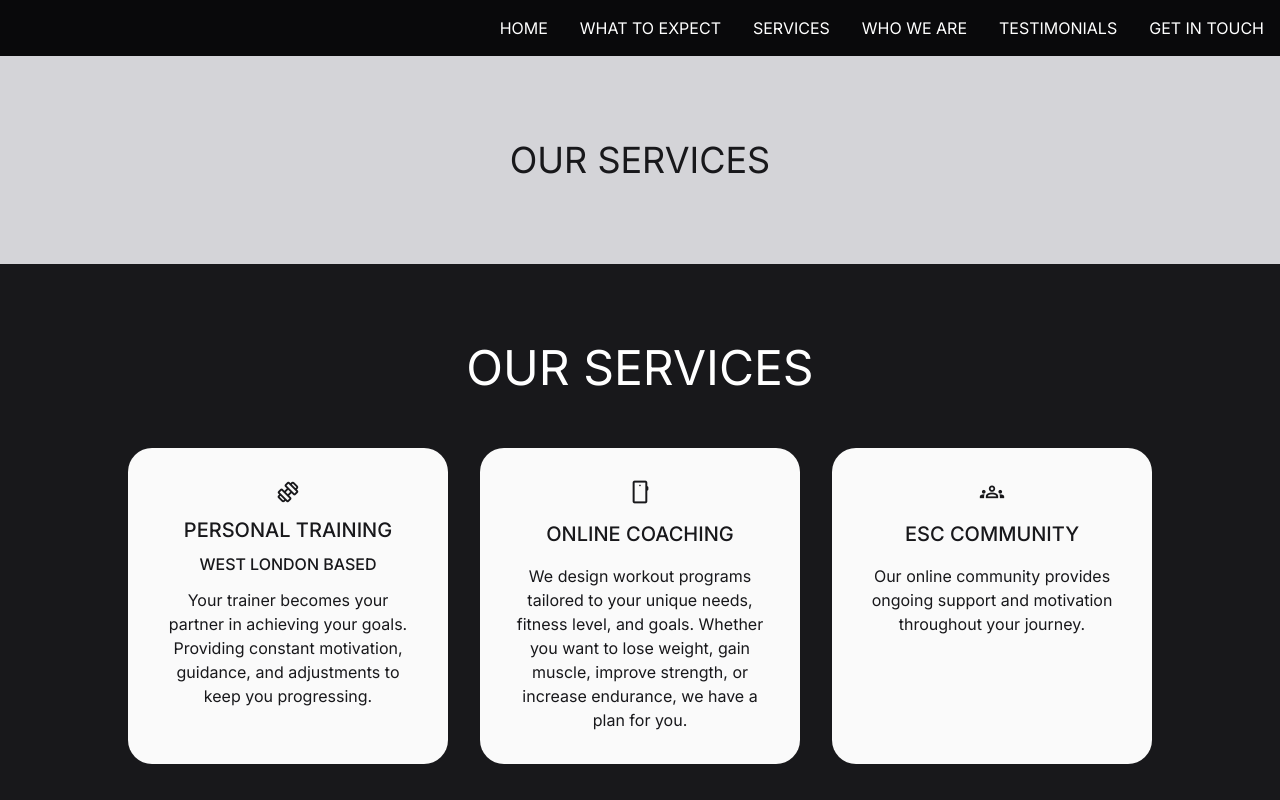
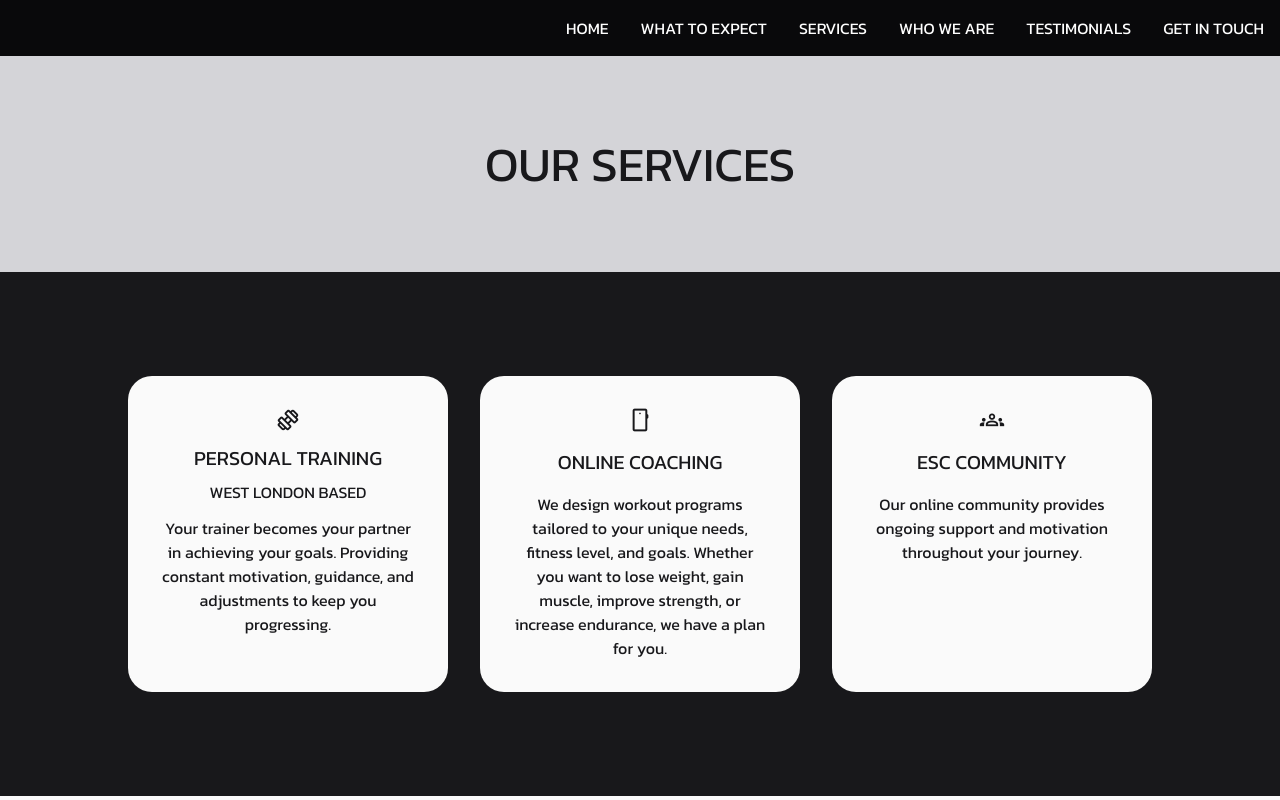
Before and after one commit to dee-lab/escintensity, a Next.js app: page /services in a window 1280 px wide. Shown: the top 800 px of the page. Built offline with nearby package versions, Linux system fonts and the light colour scheme.

Commit message:
Add global heading sizes

```diff
--- a/app/get-in-touch/sections/header.jsx
+++ b/app/get-in-touch/sections/header.jsx
@@ -2,7 +2,7 @@ const Header = () => {
   return (
     <header className="bg-zinc-300 py-16">
       <div className="flex flex-col text-zinc-900 text-center items-center gap-8 ms-auto me-auto max-w-[80%]">
-        <h3 className="text-4xl my-5 uppercase">Get In Touch</h3>
+        <h1 className="my-5">Get In Touch</h1>
       </div>
     </header>
   )
--- a/app/layout.js
+++ b/app/layout.js
@@ -1,10 +1,19 @@
 import NavBar from "./ui/sections/global/nav";
 import Footer from "./ui/sections/global/footer";
-import { Inter } from "next/font/google";
+import { Orbitron, Kanit } from "next/font/google";
 import "./ui/globals.css";
 import "./ui/globalIcons.css";
 
-const inter = Inter({ subsets: ["latin"] });
+// const orbitron = Orbitron({
+//   // weight: '400',
+//   subsets: ['latin'],
+// })
+
+const kanit = Kanit({
+  weight: '400',
+  subsets: ['latin'],
+})
+
 
 export const metadata = {
   title: "ESC Intensity",
@@ -14,7 +23,7 @@ export const metadata = {
 export default function RootLayout({ children }) {
   return (
     <html lang="en">
-      <body className={inter.className}>
+      <body className={kanit.className}>
         <NavBar />
           {children}
         <Footer />
--- a/app/services/sections/header.jsx
+++ b/app/services/sections/header.jsx
@@ -2,7 +2,7 @@ const Header = () => {
   return (
     <header className="bg-zinc-300 py-16">
       <div className="flex flex-col text-zinc-900 text-center items-center gap-8 ms-auto me-auto max-w-[80%]">
-        <h3 className="text-4xl my-5 uppercase">Our Services</h3>
+        <h1 className="my-5">Our Services</h1>
       </div>
     </header>
   )
--- a/app/services/sections/packages.jsx
+++ b/app/services/sections/packages.jsx
@@ -1,7 +1,6 @@
 const Packages = () => {
   return (
     <section className="bg-zinc-900 py-20 [&_h3]:uppercase">
-      <h2 className="text-5xl text-center text-white pb-8 uppercase">Our Services</h2>
       <div className="flex flex-wrap justify-center *:grow *:shrink *:basis-20 gap-8 pt-6 pb-6 ms-auto me-auto text-zinc-900 *:text-center  *:bg-neutral-50 *:rounded-3xl *:flex *:flex-col  *:gap-4 *:p-8 *:max-w-80 *:min-w-80">
 
         {/* Box 1 */}
--- a/app/testimonials/sections/header.jsx
+++ b/app/testimonials/sections/header.jsx
@@ -2,7 +2,7 @@ const Header = () => {
   return (
     <header className="bg-zinc-100 py-16">
       <div className=" flex flex-col text-zinc-900 text-center items-center gap-8 ms-auto me-auto max-w-[90%]">
-        <h3 className="text-4xl my-5 uppercase">Testimonials</h3>
+        <h1 className="my-5">Testimonials</h1>
       </div>
     </header>
   )
--- a/app/ui/globals.css
+++ b/app/ui/globals.css
@@ -2,18 +2,25 @@
 @tailwind components;
 @tailwind utilities;
 
-:root {
-  --foreground-rgb: 0, 0, 0;
-  --background-start-rgb: 214, 219, 220;
-  --background-end-rgb: 255, 255, 255;
+@layer base {
+  h1 {
+    @apply text-4xl;
+    @apply uppercase;
+    @apply md:text-5xl
+  }
+  h2 {
+    @apply text-3xl;
+    @apply md:text-4xl
+  }
+  h3 {
+    @apply text-2xl;
+    @apply md:text-3xl
+  }
 }
 
-@media (prefers-color-scheme: dark) {
-  :root {
-    --foreground-rgb: 255, 255, 255;
-    --background-start-rgb: 0, 0, 0;
-    --background-end-rgb: 0, 0, 0;
-  }
+
+:root {
+  background-color: #fafafa;
 }
 
 @layer utilities {
--- a/app/ui/sections/our-services.jsx
+++ b/app/ui/sections/our-services.jsx
@@ -1,7 +1,7 @@
 const OurServicesSection = () => {
   return (
     <section className="bg-zinc-900 py-20 [&_h3]:uppercase">
-      <h2 className="text-5xl text-center text-white pb-8 uppercase">Our Services</h2>
+      <h2 className="text-center text-white pb-8">Our Services</h2>
       <div className="flex flex-wrap justify-center *:grow *:shrink *:basis-20 gap-8 pt-6 pb-6 ms-auto me-auto text-zinc-900 *:text-center  *:bg-neutral-50 *:rounded-3xl *:flex *:flex-col  *:gap-4 *:p-8 *:max-w-80 *:min-w-80">
 
         {/* Box 1 */}
--- a/app/what-to-expect/sections/fitness-goal.jsx
+++ b/app/what-to-expect/sections/fitness-goal.jsx
@@ -1,7 +1,7 @@
 const FitnessGoal = () => {
   return (
     <section className="bg-zinc-900 py-20 [&_h3]:uppercase">
-      <h2 className="text-5xl text-center text-white pb-8 uppercase">What is your main fitness goal?</h2>
+      <h2 className="text-center text-white pb-8">What is your main fitness goal?</h2>
       <div className="flex flex-wrap justify-center *:grow *:shrink *:basis-20 gap-8 pt-6 pb-6 ms-auto me-auto text-zinc-900 *:text-center  *:bg-neutral-50 *:rounded-3xl *:flex *:flex-col  *:gap-4 *:p-8 *:max-w-80 *:min-w-80">
 
         {/* Box 1 */}
--- a/app/what-to-expect/sections/header.jsx
+++ b/app/what-to-expect/sections/header.jsx
@@ -2,7 +2,7 @@ const Header = () => {
   return (
     <header className="bg-zinc-300 py-16">
       <div className="flex flex-col text-zinc-900 text-center items-center gap-8 ms-auto me-auto max-w-[80%]">
-        <h3 className="text-4xl my-5 uppercase">Our Training Style</h3>
+        <h1 className="my-5">Our Training Style</h1>
         <p className=" text-xl">We create personalised workout plans, teach you proper form, and keep you motivated to reach your fitness goals. We act as your cheerleader and accountability partner, helping you stay on track for a healthier you.</p>
       </div>
     </header>
--- a/app/who-we-are/sections/header.jsx
+++ b/app/who-we-are/sections/header.jsx
@@ -2,7 +2,7 @@ const Header = () => {
   return (
     <header className="bg-zinc-300 py-16">
       <div className="flex flex-col text-zinc-900 text-center items-center gap-8 ms-auto me-auto max-w-[80%]">
-        <h3 className="text-4xl my-5 uppercase">Our Coaches</h3>
+        <h1 className="my-5">Our Coaches</h1>
       </div>
     </header>
   )
```
